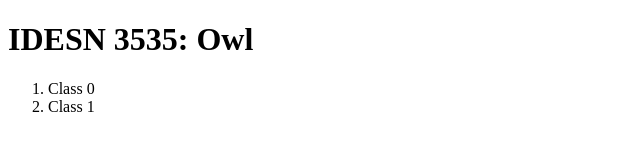
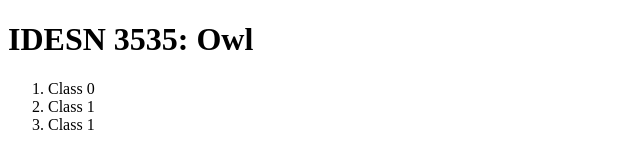
Before and after one commit to yerrip/idesn3535-owl, a plain HTML site: page index.html in a window 1280 px wide. Shown: the full height of the page, 0-640 px from the left. Drawn offline with Linux system fonts and the light colour scheme.

Commit message:
Added new list item

```diff
--- a/index.html
+++ b/index.html
@@ -10,6 +10,7 @@
       <ol>
         <li>Class 0</li>
         <li>Class 1</li>
+                <li>Class 1</li>
       </ol>
   </body>
 </html>
```
